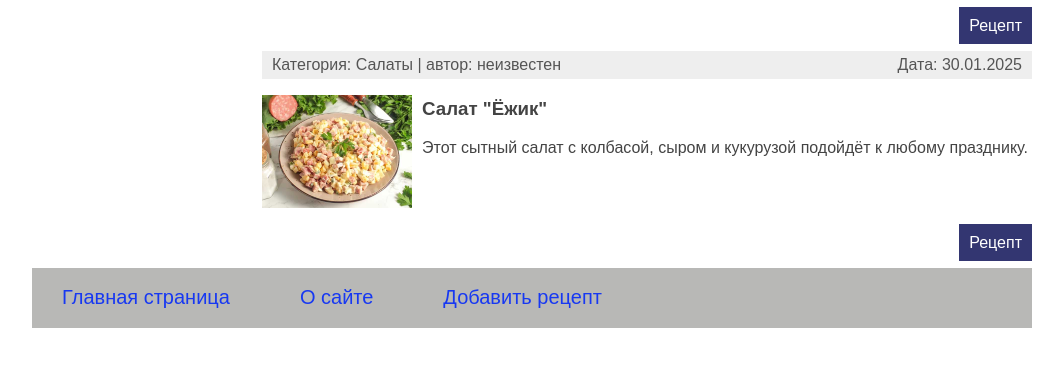
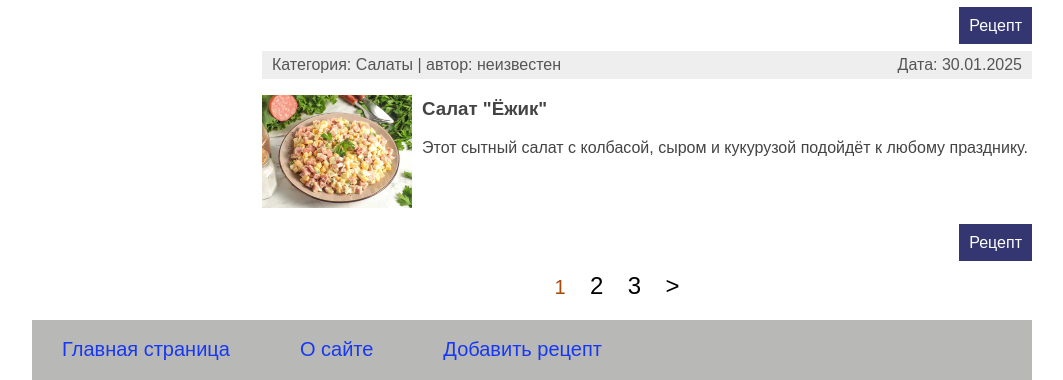
Before and after one commit to tanzor87/recipe_django, a Django app: page / in a window 1280 px wide. Shown: the part 445-825 px from the top of the page, without its empty margins (108-1171 px from the left). Before the commit the page ends 773 px from the top, so only its background shows below. Run offline with Django 5.2, Linux system fonts and the light colour scheme; data comes from the database, SQL or seed files in the repository.

Commit message:
add pagination

```diff
--- a/siterecipe/recipeapp/static/recipeapp/css/styles.css
+++ b/siterecipe/recipeapp/static/recipeapp/css/styles.css
@@ -200,3 +200,41 @@
 	max-width: 150px;
 	height: auto;
 }
+
+.list-pages {
+	text-align: center;
+	margin: 0 0 20px 0;
+}
+.list-pages ul {
+	margin: 20px 0 0 0;
+	padding: 0;
+	list-style: none;
+}
+.list-pages ul li {
+	display: inline-block;
+	margin: 0 20px 0 0;
+}
+.list-pages a {
+	color: #000;
+	font-size: 24px;
+	text-decoration: none;
+}
+/* .list-pages .page-num, .page-num-selected {
+	display: inline-block;
+	width: 60px;
+	height: 44px;
+	padding: 16px 0 0 0;
+	border: 1px solid #d0d0d0;
+	border-radius: 30px;
+} */
+.list-pages .page-num:hover {
+	box-shadow: 3px 3px 1px #d0d0d0;
+}
+.list-pages .page-num-selected {
+	border: none;
+	color: #a9490a;
+	font-size: 20px;
+}
+.list-pages .page-num-selected:hover {
+	box-shadow: none;
+}
--- a/siterecipe/recipeapp/templates/recipeapp/recipe-index.html
+++ b/siterecipe/recipeapp/templates/recipeapp/recipe-index.html
@@ -9,11 +9,11 @@
     {% for attr in recipe %}
 
     <li class="li_main_page">
-	<div class="article-panel">
-	<p class="first">Категория: {{attr.category.category_name}} | автор:
-	{{ attr.author.username|default:"неизвестен" }}</p>
-	<p class="last">Дата: {{attr.time_update|date:"d.m.Y" }}</p>
-    </div>
+      <div class="article-panel">
+      <p class="first">Категория: {{attr.category.category_name}} | автор:
+      {{ attr.author.username|default:"неизвестен" }}</p>
+      <p class="last">Дата: {{attr.time_update|date:"d.m.Y" }}</p>
+      </div>
 
       {% if attr.photos %}
       <p><img class="img-article-left thumb" src="{{attr.photos.url}}"></p>
@@ -33,3 +33,33 @@
 
 
 {% endblock %}
+
+{% block navigate %}
+{% if  page_obj.has_other_pages %}
+  <nav class="list-pages">
+    <ul>
+      {% if page_obj.has_previous %}
+		<li class="page-num">
+			<a href="?page={{ page_obj.previous_page_number }}">&lt;</a>
+		</li>
+      {% endif %}
+
+      {% for p in paginator.page_range %}
+      {% if page_obj.number == p %}
+        <li class="page-num page-num-selected">{{ p }}</li>
+      {% elif p > page_obj.number|add:-3 and p <= page_obj.number|add:2 %}
+        <li class="page-num">
+          <a href="?page={{ p }}">{{ p }}</a>
+        </li>
+      {% endif %}
+      {% endfor %}
+
+      {% if page_obj.has_next %}
+        <li class="page-num">
+            <a href="?page={{ page_obj.next_page_number }}">&gt;</a>
+        </li>
+      {% endif %}
+    </ul>
+  </nav>
+{% endif %}
+{% endblock %}
--- a/siterecipe/recipeapp/views.py
+++ b/siterecipe/recipeapp/views.py
@@ -74,6 +74,7 @@
     template_name = 'recipeapp/recipe-index.html'
     context_object_name = 'recipe'
     allow_empty = False
+    paginate_by = 3
 
     def get_queryset(self):
         query = RecipeBase.objects.filter(category__category_slug=self.kwargs['category_slug'])
--- a/siterecipe/templates/base.html
+++ b/siterecipe/templates/base.html
@@ -41,6 +41,11 @@
         {% block content %}
 
         {% endblock %}
+
+        {% block navigate %}
+
+        {% endblock %}
+
       </div>
     </div>
 
```
